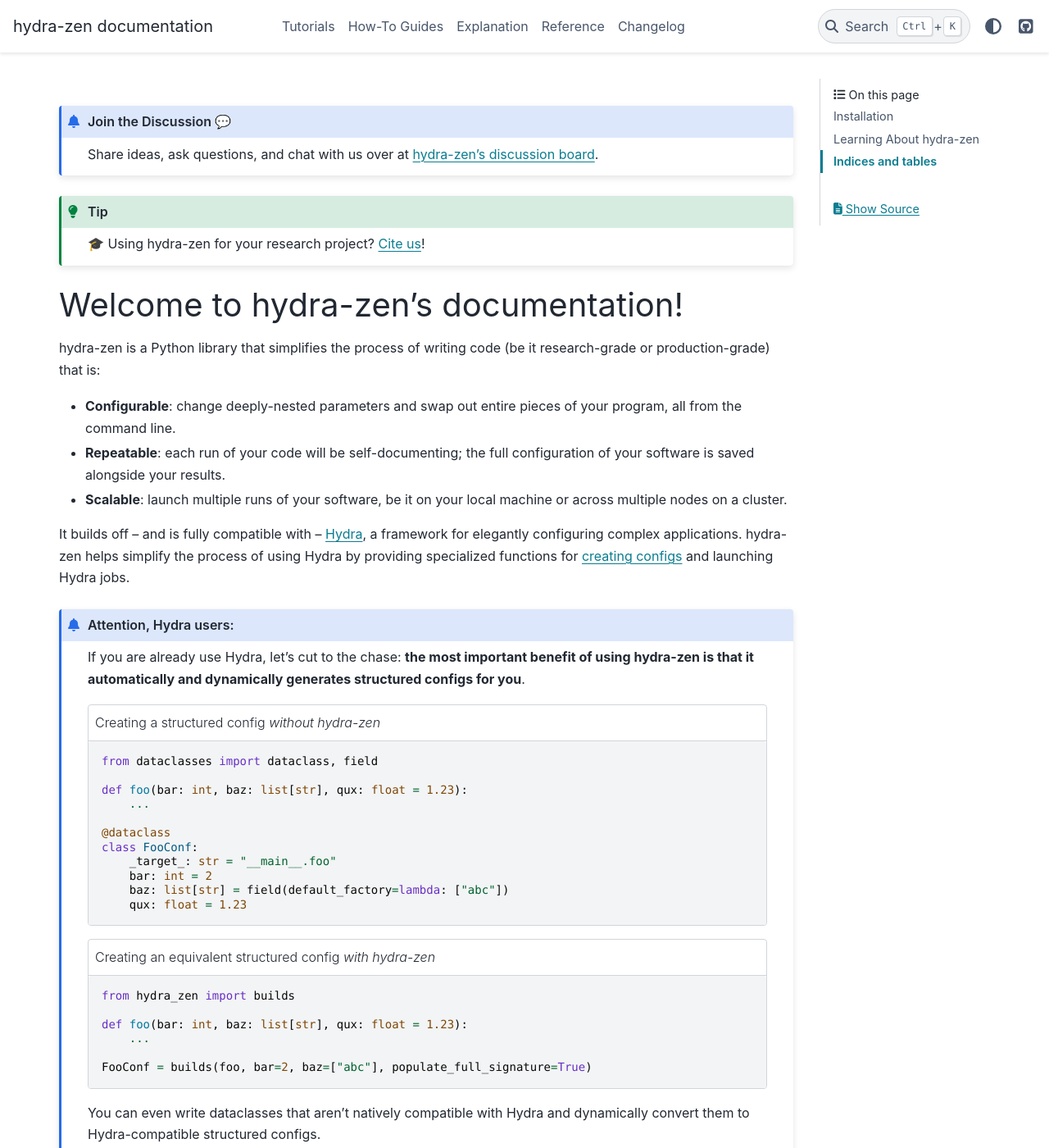
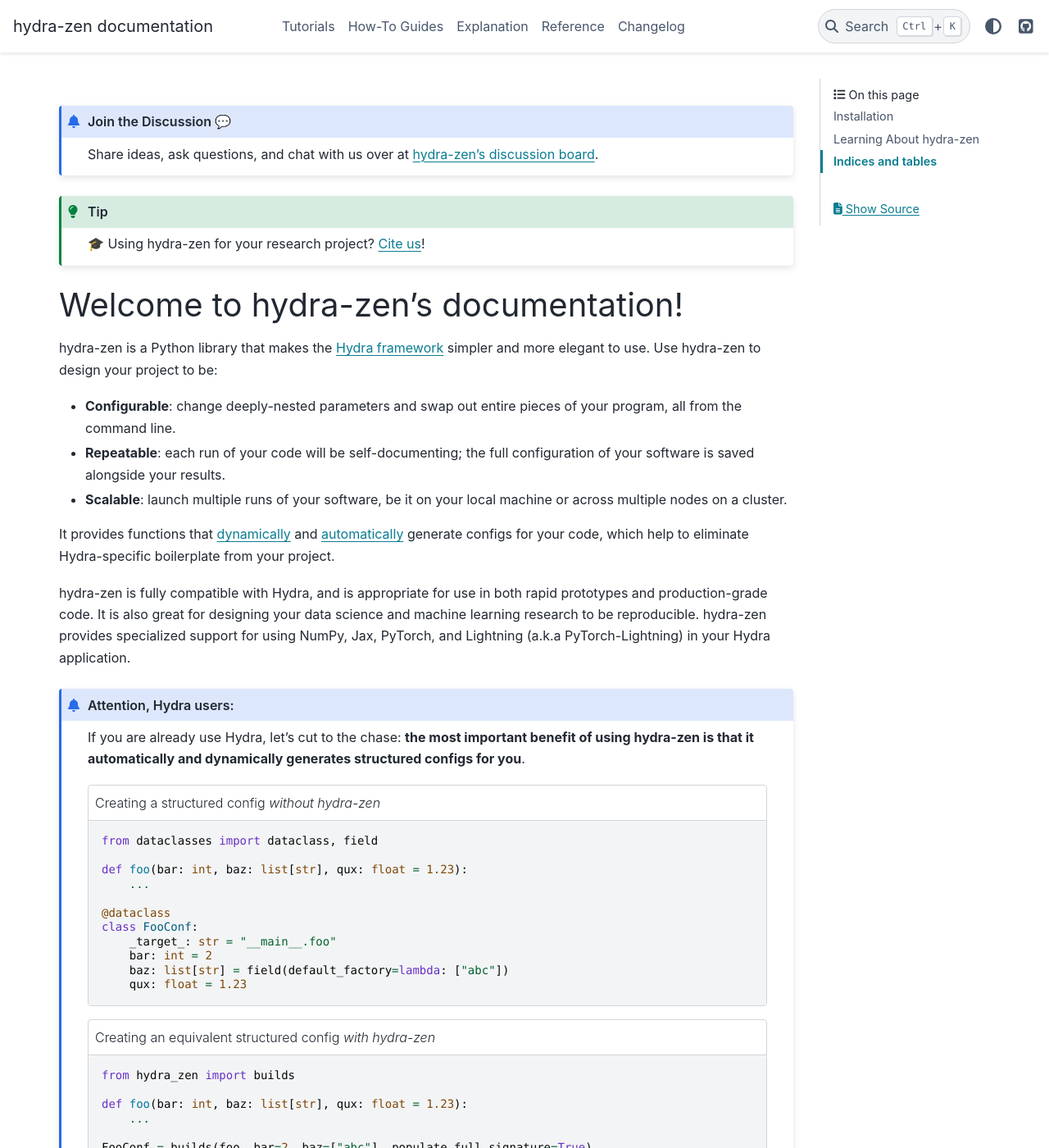
Before and after one commit to mit-ll-responsible-ai/hydra-zen, a Sphinx documentation site: the page built from docs/source/index.rst, in a window 1280 px wide and 1400 px high. Shown: the whole window at 82% size. Built offline with Sphinx 7.4.7 and the PyData theme 0.15.4, drawn with Linux system fonts in a browser that asks for light colours; the version number could not be read and is left out; some of the changed text lies outside the part shown.

Commit message:
update just annotations

```diff
--- a/docs/source/index.rst
+++ b/docs/source/index.rst
@@ -18,16 +18,21 @@
 Welcome to hydra-zen's documentation!
 =====================================
 
-hydra-zen is a Python library that simplifies the process of writing code (be it research-grade or production-grade) that is:
+hydra-zen is a Python library that makes the `Hydra framework <https://hydra.cc/>`_
+simpler and more elegant to use. Use hydra-zen to design your project to be:
 
 - **Configurable**: change deeply-nested parameters and swap out entire pieces of your program, all from the command line.
 - **Repeatable**: each run of your code will be self-documenting; the full configuration of your software is saved alongside your results.
 - **Scalable**: launch multiple runs of your software, be it on your local machine or across multiple nodes on a cluster.
 
-It builds off -- and is fully compatible with -- `Hydra <https://hydra.cc/>`_, a
-framework for elegantly configuring complex applications. hydra-zen helps simplify the
-process of using Hydra by providing specialized functions for :ref:`creating configs <create-config>` and
-launching Hydra jobs.
+It provides functions that :ref:`dynamically <create-config>` and :ref:`automatically <additional-types>` generate configs for your code, which help to eliminate
+Hydra-specific boilerplate from your project.
+
+hydra-zen is fully compatible with Hydra, and is appropriate for use in both rapid
+prototypes and production-grade code. It is also great for designing your data science
+and machine learning research to be reproducible. hydra-zen provides specialized
+support for using NumPy, Jax, PyTorch, and Lightning (a.k.a PyTorch-Lightning) in your
+Hydra application.
 
 
 .. admonition:: Attention, Hydra users:
@@ -61,7 +66,7 @@
 
      FooConf = builds(foo, bar=2, baz=["abc"], populate_full_signature=True)
 
-  You can even write dataclasses that aren't natively compatible with Hydra and dynamically convert them to Hydra-compatible structured configs.
+  You can even write dataclasses that aren't natively compatible with Hydra and then use hydra-zen to dynamically convert them to Hydra-compatible structured configs.
 
   .. code-block:: python
      :caption: Converting a general dataclass to a Hydra-compatible structured config
@@ -102,7 +107,7 @@
 hydra-zen also also provides Hydra users with powerful, novel functionality. With it, we can:
 
 - Add :ref:`enhanced runtime type-checking <runtime-type-checking>` for our Hydra application, via :ref:`pydantic <pydantic-support>`, `beartype <https://github.com/beartype/beartype>`_, and other third-party libraries.
-- Design configs with specialized behaviors, like :ref:`partial configs <partial-config>`, or :ref:`configs with meta-fields <meta-field>`.
+- Design configs specialized behaviors, like :ref:`configs with meta-fields <meta-field>`.
 - Leverage a powerful :ref:`functionality-injection framework <zen-wrapper>` in our Hydra applications.
 - Run static type-checkers on our config-creation code to catch incompatibilities with Hydra.
 
```
Also changed, not shown: 2 other files.
